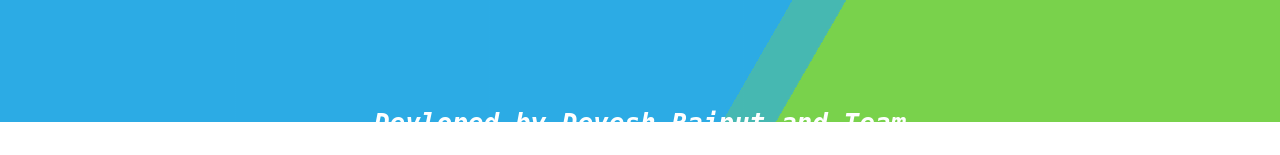
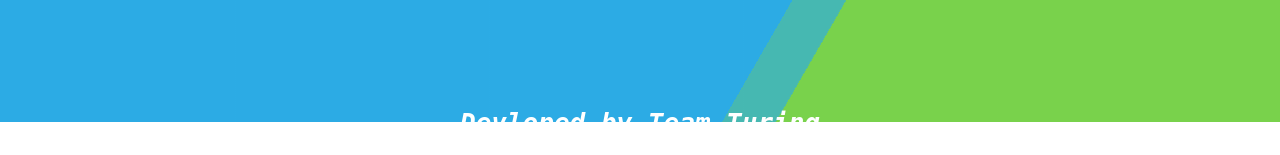
Before and after one commit to andrewflik/Trouver-Web-App, a Flask app: page / in a window 1280 px wide. Shown: the part 678-833 px from the top of the page. Run offline with Flask 2, Linux system fonts and the light colour scheme.

Commit message:
Update home.html

```diff
--- a/flask-app/templates/home.html
+++ b/flask-app/templates/home.html
@@ -50,7 +50,7 @@
           </form>
         </div>
         <div class = "footer">
-          <h1>Devloped by Devesh Rajput and Team</h1>
+          <h1>Devloped by Team Turing</h1>
         </div>
 <!--------------Animation CSS----------------------->
       <div class="bg"></div>
```
